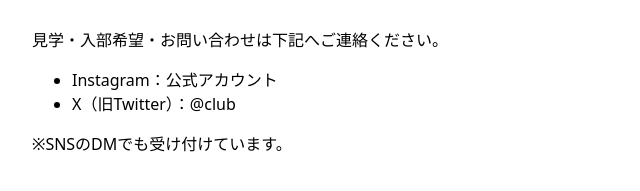
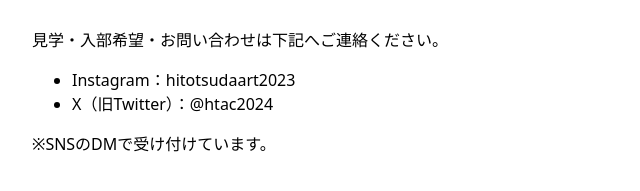
Before and after one commit to hit-art-club/homepage, a Next.js app in the folder frontend/: page /contact in a window 1280 px wide. Shown: the part 163-354 px from the top of the page, without its empty margins (0-640 px from the left). Built offline with nearby package versions, Linux system fonts and the light colour scheme.

Commit message:
feat(header): AWS風の上部デザイン＋日本語メニュー＆contact

```diff
--- a/frontend/app/contact/page.tsx
+++ b/frontend/app/contact/page.tsx
@@ -6,10 +6,10 @@ export default function ContactPage() {
       <h1>コンタクト</h1>
       <p>見学・入部希望・お問い合わせは下記へご連絡ください。</p>
       <ul>
-        <li>Instagram：<a href="https://instagram.com/" target="_blank">公式アカウント</a></li>
-        <li>X（旧Twitter）：<a href="https://x.com/" target="_blank">@club</a></li>
+        <li>Instagram：<a href="https://instagram.com/" target="_blank">hitotsudaart2023</a></li>
+        <li>X（旧Twitter）：<a href="https://x.com/" target="_blank">@htac2024</a></li>
       </ul>
-      <p>※SNSのDMでも受け付けています。</p>
+      <p>※SNSのDMで受け付けています。</p>
     </div>
   );
 }
```
